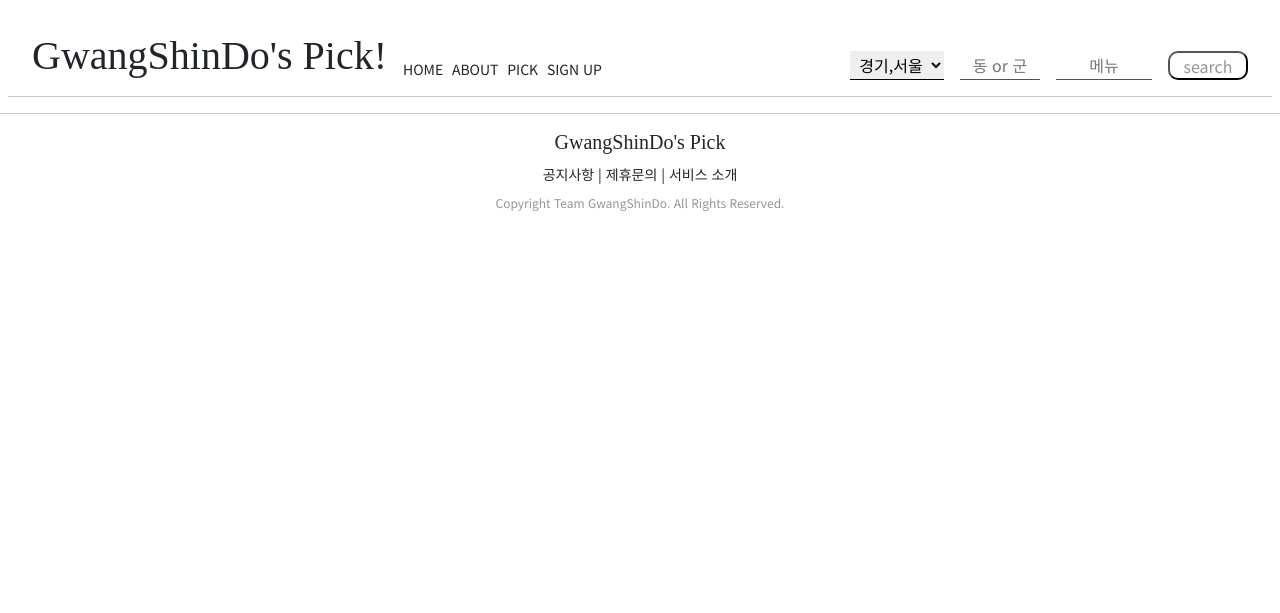
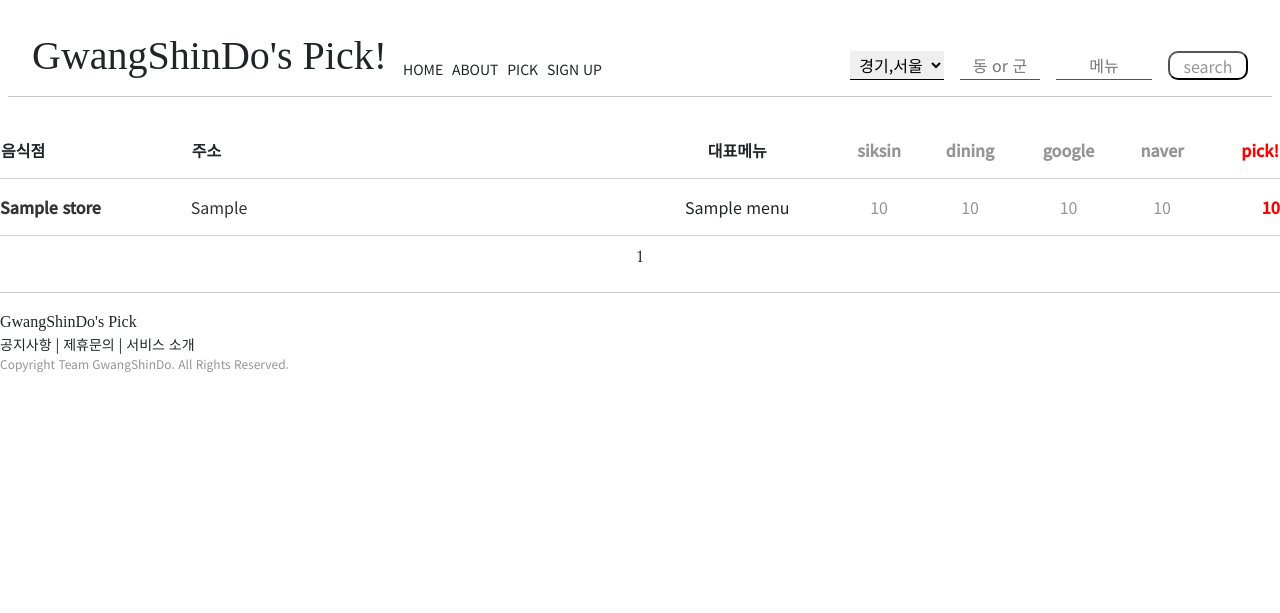
Before and after one commit to boredjuju/store_recommendation, a Django app: template articleapp/templates/articleapp/search.html in a window 1280 px wide. Shown: the top 613 px of the page. Run offline with Django 3.2, Linux system fonts and the light colour scheme; the template is opened without the code that fills it: most values are stand-ins (such as "Sample title", 1, 10 or a date in 2020); parts of the project's set-up code (start-up, migrations or seed data) failed here and were passed over; some web fonts are replaced.

Commit message:
2021/11/29_1

```diff
--- a/articleapp/templates/articleapp/index.html
+++ b/articleapp/templates/articleapp/index.html
@@ -12,8 +12,7 @@
             <p class="index_logo">GwangShinDo's Pick!</p>
         </div>
         <div>
-            <form action="/article/search/" method="post" class="search_button" >
-                {% csrf_token %}
+            <form action="/article/search/" method="get" class="search_button" >
                 <div>
                     <select name="region_input" class="index_search_bar">
                         <option>지역</option>
--- a/articleapp/templates/articleapp/search.html
+++ b/articleapp/templates/articleapp/search.html
@@ -3,7 +3,7 @@
 
 {% block content %}
 
-    {% if history_output %}
+    {% if store_list %}
     <div style="display: flex; justify-content: center">
         <table>
             <thead>
@@ -34,5 +34,6 @@
     </div>
     {% endif %}
 
-</script>
+    {% include 'snippets/pagination.html' with page_obj=page_obj %}
+
 {% endblock %}
--- a/articleapp/urls.py
+++ b/articleapp/urls.py
@@ -1,6 +1,6 @@
 from django.urls import path
 
-from articleapp.views import hello_world, index, search, StoreListView
+from articleapp.views import hello_world, index, StoreListView
 
 
 
@@ -9,6 +9,6 @@ app_name = 'articleapp'
 urlpatterns = [
     path('hello_world/', hello_world, name='hello_world'),
     path('index/', index, name='index'),
-    path('search/', search, name='search'),
-    # path('search/', StoreListView.as_view(), name='search'),
+    # path('search/', search, name='search'),
+    path('search/', StoreListView.as_view(), name='search'),
 ]
--- a/static/base.css
+++ b/static/base.css
@@ -17,12 +17,14 @@
 
 
 .footer {
-    height: 5rem;
+    width: 80rem;
+    height: 3rem;
     text-align: left;
     display: flex;
+    align-items: flex-start;
     flex-direction: column;
-    align-items: center;
-
+    justify-content: space-between;
+    margin: auto ;
 }
 
 .header {
@@ -35,14 +37,20 @@
 
 .footer_logo {
     font-family: 'Yuji Syuku', serif;
-    margin: 0 0;
+    margin-right: 0rem;
+    margin-left: 0;
+    margin-top: 0;
+    margin-bottom: 0;
 }
 
 .footer_nav {
     text-align: left;
     font-size: 14px;
     font-family: 'Noto Sans KR', sans-serif;
-    margin: 0.6rem 0;
+    margin-right: 0;
+    margin-left: 0;
+    margin-top: 0;
+    margin-bottom: 0;
 }
 
 
@@ -51,7 +59,11 @@
     font-size: 12px;
     font-family: 'Noto Sans KR', sans-serif;
     color: rgba(149, 149, 149, 1);
-    margin: 0 0;
+    margin-right: 0;
+    margin-left: 0;
+    margin-top: 0;
+    margin-bottom: 0;
+    width: 20rem;
 }
 
 
@@ -212,7 +224,7 @@ tr {
 
 td{
     text-align: left;
-    padding: 2rem 0;
+    padding: 1rem 0;
     margin: 0 auto;
 }
 
@@ -254,3 +266,18 @@ a:hover {text-decoration: underline; color: red;}
 td.addr {
     width: 28em;
 }
+
+.page_num {
+    margin: 0.5rem 1rem;
+    font-size: 16px;
+}
+
+.page_last {
+    margin: 0.5rem 1rem;
+    font-size: 16px;
+}
+
+.page_first {
+    margin: 0.5rem 1rem;
+    font-size: 16px;
+}
--- a/templates/footer.html
+++ b/templates/footer.html
@@ -3,7 +3,7 @@
 <div class="footer">
 
     <div>
-        <h5 class="footer_logo">GwangShinDo's Pick</h5>
+        <span class="footer_logo">GwangShinDo's Pick</span>
     </div>
     <div class="footer_nav">
         <span>공지사항</span>  |
--- a/templates/header.html
+++ b/templates/header.html
@@ -15,8 +15,7 @@
         </div>
 
         <div>
-            <form action="/article/search/" method="post">
-                {% csrf_token %}
+            <form action="/article/search/" method="get">
                 <div style="display: flex; justify-content: flex-end">
                     <select name="region_input" class="header_search_select">
                         <option>지역</option>
--- /dev/null
+++ b/templates/snippets/pagination.html
@@ -0,0 +1,27 @@
+
+<div style="display: flex; justify-content: center;">
+    {% if page_obj.has_previous %}
+    <a href="?page={{ page_obj.previous_page_number }}&region_input={{ request.GET.region_input }}&addr_input={{ request.GET.addr_input }}&menu_input={{ request.GET.menu_input }}"
+        class="page_first">&laquo;previous</a>
+    <a href="{% url 'articleapp:search' %}?page={{ page_obj.previous_page_number }}&region_input={{ request.GET.region_input }}&addr_input={{ request.GET.addr_input }}&menu_input={{ request.GET.menu_input }}"
+        class="page_num">
+        {{ page_obj.previous_page_number }}
+    </a>
+    {% endif %}
+
+    <a href="{% url 'articleapp:search' %}?page={{ page_obj.number }}&region_input={{ request.GET.region_input }}&addr_input={{ request.GET.addr_input }}&menu_input={{ request.GET.menu_input }}"
+        class="page_num">
+        {{ page_obj.number }}
+    </a>
+
+    {% if page_obj.has_next %}
+    <a href="{% url 'articleapp:search' %}?page={{ page_obj.next_page_number }}&region_input={{ request.GET.region_input }}&addr_input={{ request.GET.addr_input }}&menu_input={{ request.GET.menu_input }}"
+        class="page_num">
+        {{ page_obj.next_page_number }}
+    </a>
+    <a href="?page={{ page_obj.paginator.num_pages }}&region_input={{ request.GET.region_input }}&addr_input={{ request.GET.addr_input }}&menu_input={{ request.GET.menu_input }}"
+        class="page_last">
+        last &raquo;
+    </a>
+    {% endif %}
+</div>
```
Also changed, not shown: articleapp/views.py (+111 -53 lines). Lines whose indentation alone changed are shown as unchanged.
